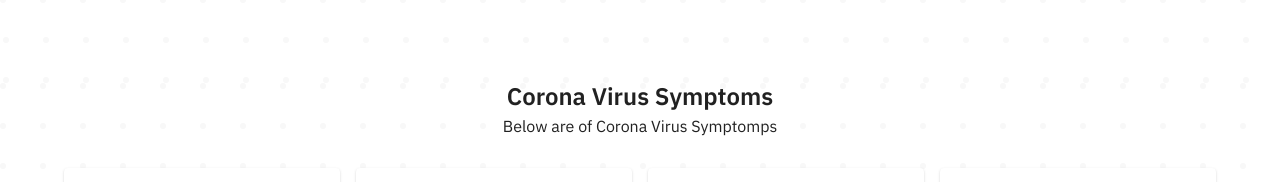
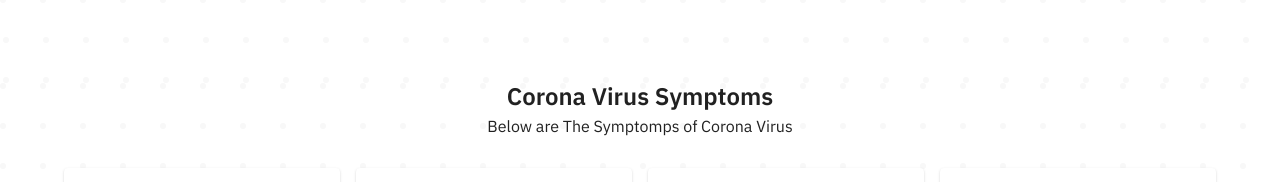
Before and after one commit to niceDeve/info-covid, a Next.js app: page / in a window 1280 px wide. Shown: the part 843-1025 px from the top of the page. Built offline with nearby package versions, Linux system fonts and the light colour scheme; no server answers.

Commit message:
update index

```diff
--- a/sections/landing-page/Symptoms.js
+++ b/sections/landing-page/Symptoms.js
@@ -16,7 +16,7 @@ export default function Symptoms() {
   return (
     <div style={{ marginTop: '80px' }}>
       <h2 style={{ textAlign: 'center', marginTop: '10px' }}>Corona Virus Symptoms</h2>
-      <p style={{ textAlign: 'center', marginBottom: '30px' }}>Below are of Corona Virus Symptomps</p>
+      <p style={{ textAlign: 'center', marginBottom: '30px' }}>Below are The Symptomps of Corona Virus</p>
       <Grid container spacing={{ xs: 2, md: 2 }}>
         {content.map(({ title, desc, image }, idx) => (
           <Grid item xs={12} sm={6} md={3} key={idx}>
```
